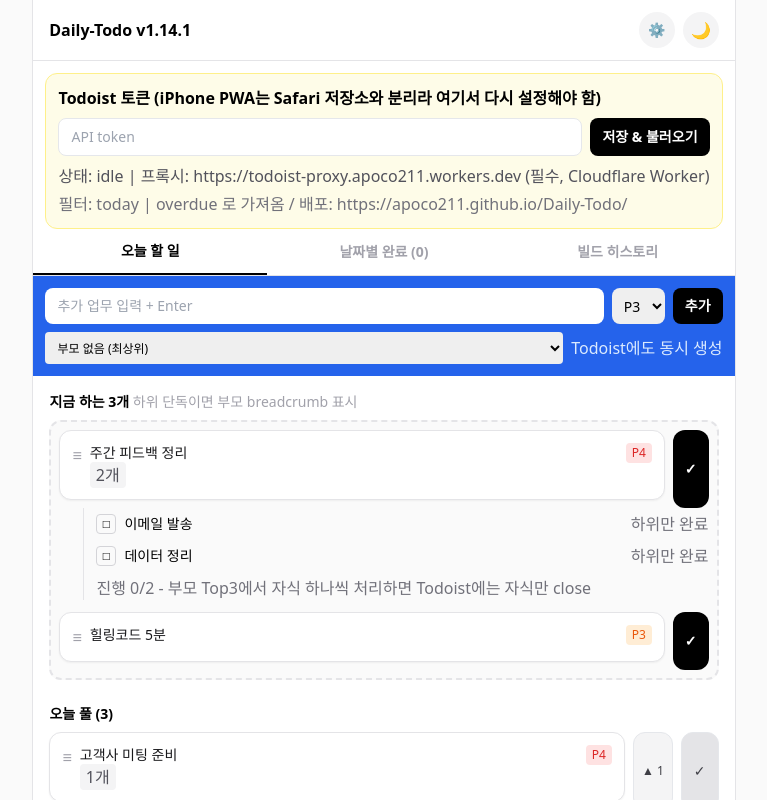
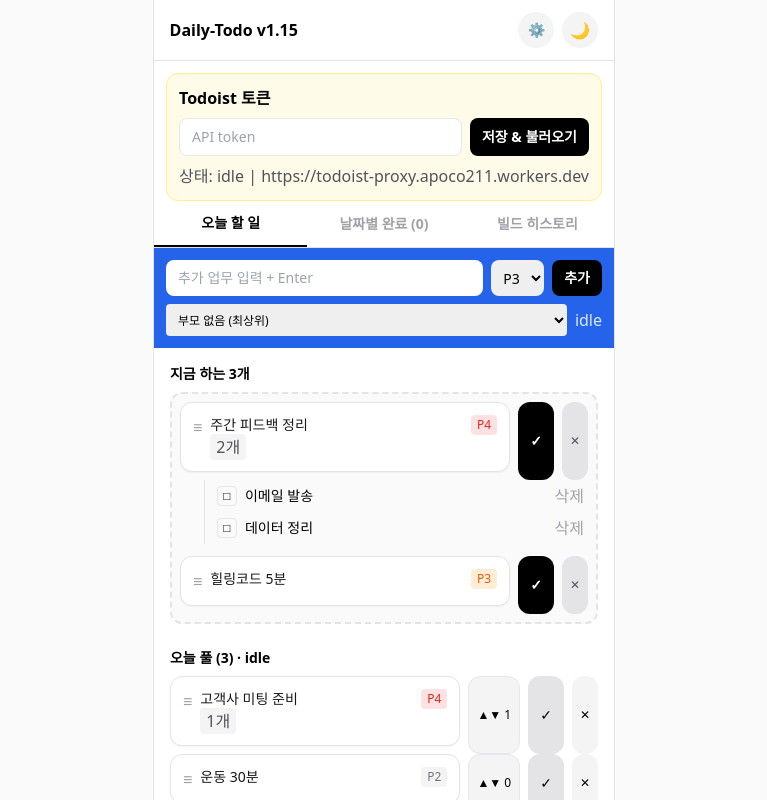
Before and after one commit to apoco211/Daily-Todo, a React (Vite) app: page / in a window 1280 px wide. Both pictures are taken after a click on the button "⚙️". Shown: the top 800 px of the page, without its empty margins (256-1023 px from the left). Built offline with nearby package versions, Linux system fonts and the light colour scheme.

Commit message:
Update App.jsx

```diff
--- a/src/App.jsx
+++ b/src/App.jsx
@@ -5,6 +5,7 @@ import { CSS } from "@dnd-kit/utilities";
 
 const PROXY = "https://todoist-proxy.apoco211.workers.dev";
 const TOKEN_KEY = "todoist_token";
+const REPO = "apoco211/Daily-Todo";
 
 function SortableItem({ id, task, parentContent, showBreadcrumb }) {
   const { attributes, listeners, setNodeRef, transform, transition, isDragging } = useSortable({ id });
@@ -37,21 +38,29 @@ export default function App(){
   const [token, setToken] = useState(()=> localStorage.getItem(TOKEN_KEY)||"");
   const [showToken, setShowToken] = useState(false);
   const [fetchStatus, setFetchStatus] = useState("idle");
+  const [commits, setCommits] = useState([]);
+  const [commitStatus, setCommitStatus] = useState("idle");
   const sensors = useSensors(useSensor(PointerSensor,{activationConstraint:{distance:5}}));
 
   useEffect(()=>{ document.documentElement.classList.toggle("dark", theme==="dark"); localStorage.setItem("theme", theme); },[theme]);
   useEffect(()=> localStorage.setItem("top3_ids", JSON.stringify(top3Ids)), );
   useEffect(()=> localStorage.setItem("completed_logs", JSON.stringify(logs)), [logs]);
 
+  useEffect(()=>{
+    if(activeTab!=="build") return;
+    setCommitStatus("loading");
+    fetch(`https://api.github.com/repos/${REPO}/commits?per_page=30`)
+     .then(async r=>{ const t=await r.text(); if(!r.ok) throw new Error(t.slice(0,200)); return JSON.parse(t); })
+     .then(d=>{ setCommits(d); setCommitStatus(`success:${d.length}`); })
+     .catch(e=> setCommitStatus(`error:${e.message}`));
+  },[activeTab]);
+
   const fetchWithProxy = async (endpoint, options={}) => {
     const res = await fetch(`${PROXY}${endpoint}`, {
-     ...options,
+    ...options,
       headers: { Authorization: `Bearer ${token}`, "Content-Type":"application/json",...(options.headers||{}) }
     });
-    if(!res.ok) {
-      const txt = await res.text();
-      throw new Error(`HTTP ${res.status} ${txt.slice(0,200)}`);
-    }
+    if(!res.ok) { const txt=await res.text(); throw new Error(`HTTP ${res.status} ${txt.slice(0,200)}`); }
     return res.json();
   };
 
@@ -61,23 +70,13 @@ export default function App(){
       setFetchStatus("loading...");
       const data = await fetch(`${PROXY}/tasks/filter?query=today%20%7C%20overdue`, {
         headers: { Authorization: `Bearer ${tk}` }
-      }).then(async r=>{
-        const txt = await r.text();
-        if(!r.ok) throw new Error(`${r.status} ${txt.slice(0,200)}`);
-        return JSON.parse(txt);
-      });
-      const results = data.results || data || [];
-      if(results.length===0){ setFetchStatus("empty: Todoist에 today가 0개"); return; }
+      }).then(async r=>{ const txt=await r.text(); if(!r.ok) throw new Error(`${r.status} ${txt.slice(0,300)}`); return JSON.parse(txt); });
+      const results = data.results || [];
+      if(results.length===0){ setFetchStatus("empty: today 0개"); return; }
       const mapped = results.map(t=> ({ id: t.id, content: t.content, priority: t.priority||1, parent_id: t.parent_id||null }));
       setTasks(mapped);
-      if(top3Ids.length===0){
-        setTop3Ids(mapped.filter(t=>!t.parent_id).slice(0,2).map(t=>t.id));
-      }
-      setFetchStatus(`success:${mapped.length}개 로드됨`);
-    } catch(e){
-      setFetchStatus(`error:Load failed - ${e.message}`);
-      console.error(e);
-    }
+      setFetchStatus(`success:${mapped.length}개`);
+    } catch(e){ setFetchStatus(`error:Load failed - ${e.message}`); }
   };
 
   useEffect(()=>{
@@ -100,11 +99,9 @@ export default function App(){
 
   const taskMap = useMemo(()=> Object.fromEntries(tasks.map(t=>[t.id,t])), [tasks]);
   const tasksWithMeta = useMemo(()=> tasks.map(t=> ({
-   ...t,
-    parentContent: t.parent_id? taskMap[t.parent_id]?.content : null,
+  ...t, parentContent: t.parent_id? taskMap[t.parent_id]?.content : null,
     childrenCount: tasks.filter(c=>c.parent_id===t.id).length
   })), [tasks, taskMap]);
-
   const topTasks = useMemo(()=> top3Ids.map(id=> tasksWithMeta.find(t=>t.id===id)).filter(Boolean), [tasksWithMeta, top3Ids]);
   const rootTasks = useMemo(()=> tasksWithMeta.filter(t=>!t.parent_id), [tasksWithMeta]);
   const poolRoots = useMemo(()=> rootTasks.filter(t=>!top3Ids.includes(t.id)), [rootTasks, top3Ids]);
@@ -122,19 +119,17 @@ export default function App(){
 
   const completeTask = async (id)=>{
     const t = taskMap[id]; if(!t) return;
-    if(token){
-      try{ await fetchWithProxy(`/tasks/${id}/close`, {method:"POST"}); }catch(e){ console.warn("Todoist close 실패, 로컬만 처리", e); }
-    }
+    if(token){ try{ await fetchWithProxy(`/tasks/${id}/close`, {method:"POST"}); }catch(e){} }
     const log={ id, content:t.content, parentContent: t.parent_id? taskMap[t.parent_id]?.content:null, completed_at:new Date().toISOString(), dateKey:new Date().toISOString().slice(0,10) };
     setLogs(p=>[log,...p]);
-    if(!t.parent_id){
-      const children = tasks.filter(c=>c.parent_id===id);
-      if(children.length>0){
-        if(!confirm(`하위 ${children.length}개도 같이 완료할까요? (취소하면 부모만 완료)`)){ setTasks(p=>p.filter(x=>x.id!==id)); setTop3Ids(p=>p.filter(x=>x!==id)); return; }
-        children.forEach(c=>{ const cl={id:c.id, content:c.content, parentContent:t.content, completed_at:new Date().toISOString(), dateKey:log.dateKey}; setLogs(p=>[cl,...p]); });
-        setTasks(p=>p.filter(x=>x.id!==id && x.parent_id!==id));
-      } else { setTasks(p=>p.filter(x=>x.id!==id)); }
-    } else { setTasks(p=>p.filter(x=>x.id!==id)); }
+    setTasks(p=>p.filter(x=>x.id!==id && x.parent_id!==id));
+    setTop3Ids(p=>p.filter(x=>x!==id));
+  };
+
+  // 1. 삭제: 목록에서만 제거, Todoist API 호출 안함
+  const deleteLocal = (id)=>{
+    if(!confirm("목록에서만 제거할까요? (Todoist에서는 삭제 안됨)")) return;
+    setTasks(p=>p.filter(x=>x.id!==id && x.parent_id!==id));
     setTop3Ids(p=>p.filter(x=>x!==id));
   };
 
@@ -142,26 +137,18 @@ export default function App(){
     if(!newContent.trim()) return;
     const newId=Date.now().toString();
     const nt={ id:newId, content:newContent.trim(), priority:newPriority, parent_id:newParent||null };
-    if(token){
-      try{
-        const created = await fetchWithProxy(`/tasks`, {method:"POST", body: JSON.stringify({content: nt.content, priority: nt.priority, parent_id: nt.parent_id||undefined, due_string:"today"})});
-        nt.id = created.id || newId;
-      }catch(e){ console.warn("Todoist 생성 실패, 로컬만", e); }
-    }
-    setTasks(p=>[...p, nt]);
-    setNewContent(""); setNewParent("");
+    if(token){ try{ const created=await fetchWithProxy(`/tasks`, {method:"POST", body: JSON.stringify({content: nt.content, priority: nt.priority, parent_id: nt.parent_id||undefined, due_string:"today"})}); nt.id=created.id||newId; }catch(e){} }
+    setTasks(p=>[...p, nt]); setNewContent(""); setNewParent("");
   };
 
-  const groupedLogs = useMemo(()=>{
-    const g={}; logs.forEach(l=>{ if(!g[l.dateKey]) g[l.dateKey]=[]; g[l.dateKey].push(l); }); return Object.entries(g).sort((a,b)=> b[0].localeCompare(a[0]));
-  },[logs]);
+  const groupedLogs = useMemo(()=>{ const g={}; logs.forEach(l=>{ if(!g[l.dateKey]) g[l.dateKey]=[]; g[l.dateKey].push(l); }); return Object.entries(g).sort((a,b)=> b[0].localeCompare(a[0])); },[logs]);
 
   return (
     <div className={theme}>
       <div className="min-h-screen bg-zinc-50 dark:bg-black flex justify-center">
         <div className="w- bg-white dark:bg-zinc-950 min-h-screen border-x border-zinc-200 dark:border-zinc-800 flex flex-col">
           <div className="sticky top-0 z-30 bg-white/90 dark:bg-zinc-950/90 backdrop-blur border-b border-zinc-200 dark:border-zinc-800 px-4 py-3 flex justify-between items-center">
-            <span className="font-bold dark:text-white">Daily-Todo v1.14.1</span>
+            <span className="font-bold dark:text-white">Daily-Todo v1.15</span>
             <div className="flex gap-2">
               <button onClick={()=> setShowToken(!showToken)} className="w-9 h-9 rounded-full bg-zinc-100 dark:bg-zinc-800 dark:text-white flex items-center justify-center text-sm">⚙️</button>
               <button onClick={()=> setTheme(theme==="light"?"dark":"light")} className="w-9 h-9 rounded-full bg-zinc-100 dark:bg-zinc-800 flex items-center justify-center">{theme==="light"?"🌙":"☀️"}</button>
@@ -170,13 +157,12 @@ export default function App(){
 
           {showToken && (
             <div className="mx-3 mt-3 p-3 rounded-xl border bg-yellow-50 dark:bg-zinc-900 dark:border-zinc-700 border-yellow-200">
-              <div className="text- font-bold dark:text-white mb-2">Todoist 토큰 (iPhone PWA는 Safari 저장소와 분리라 여기서 다시 설정해야 함)</div>
+              <div className="text- font-bold dark:text-white mb-2">Todoist 토큰</div>
               <div className="flex gap-2">
                 <input value={token} onChange={e=>setToken(e.target.value)} type="password" placeholder="API token" className="flex-1 px-3 py-2 rounded-lg border text-sm text-black"/>
                 <button onClick={()=>{ localStorage.setItem(TOKEN_KEY, token); setShowToken(false); loadTodoist(token); }} className="px-3 bg-black dark:bg-white text-white dark:text-black rounded-lg text-sm font-bold">저장 & 불러오기</button>
               </div>
-              <div className="text- mt-2 dark:text-zinc-300 text-zinc-600">상태: {fetchStatus} | 프록시: {PROXY} (필수, Cloudflare Worker)</div>
-              <div className="text- mt-1 text-zinc-500">필터: today | overdue 로 가져옴 / 배포: https://apoco211.github.io/Daily-Todo/</div>
+              <div className="text- mt-2 dark:text-zinc-300 text-zinc-600">상태: {fetchStatus} | {PROXY}</div>
             </div>
           )}
 
@@ -194,33 +180,35 @@ export default function App(){
             </div>
             <div className="flex gap-2 mt-2">
               <select value={newParent} onChange={e=>setNewParent(e.target.value)} className="flex-1 px-2 py-1 rounded text-xs text-black"><option value="">부모 없음 (최상위)</option>{rootTasks.map(r=><option key={r.id} value={r.id}>{r.content} 하위로</option>)}</select>
-              <span className="text- text-blue-100 py-1">Todoist에도 동시 생성 {fetchStatus.startsWith("success")?`· ${fetchStatus}`:""}</span>
+              <span className="text- text-blue-100 py-1">{fetchStatus}</span>
             </div>
           </div>
 
           {activeTab==="today" && (
             <DndContext sensors={sensors} collisionDetection={closestCenter} onDragStart={e=>setActiveId(e.active.id)} onDragEnd={handleDragEnd}>
               <div className="p-4 flex-1">
-                <h2 className="font-bold text-sm mb-2 dark:text-white">지금 하는 3개 <span className="font-normal text-zinc-400">하위 단독이면 부모 breadcrumb 표시</span></h2>
+                <h2 className="font-bold text-sm mb-2 dark:text-white">지금 하는 3개</h2>
                 <SortableContext items={top3Ids} strategy={verticalListSortingStrategy}>
                   <div id="top-container" className="min-h- p-2 rounded-xl bg-zinc-50 dark:bg-zinc-900 border-2 border-dashed border-zinc-200 dark:border-zinc-700 mb-6">
                     {topTasks.length===0 && <div className="text-center text-zinc-400 text-sm py-8">아래에서 드래그해서 올려보세요!</div>}
                     {topTasks.map(t=> {
                       const children = tasksWithMeta.filter(c=>c.parent_id===t.id);
-                      const showBread =!!t.parent_id &&!top3Ids.includes(t.parent_id);
                       return (
                         <div key={t.id}>
-                          <div className="flex gap-2"><div className="flex-1"><SortableItem id={t.id} task={t} parentContent={t.parentContent} showBreadcrumb={showBread}/></div><button onClick={()=>completeTask(t.id)} className="h- px-3 bg-black dark:bg-white text-white dark:text-black rounded-xl text-sm font-bold">✓</button></div>
-                          {children.length>0 &&!t.parent_id && (
+                          <div className="flex gap-2">
+                            <div className="flex-1"><SortableItem id={t.id} task={t} parentContent={t.parentContent} showBreadcrumb={!!t.parent_id}/></div>
+                            <button onClick={()=>completeTask(t.id)} className="h- px-3 bg-black dark:bg-white text-white dark:text-black rounded-xl text-sm font-bold">✓</button>
+                            <button onClick={()=>deleteLocal(t.id)} className="h- px-2 bg-zinc-200 dark:bg-zinc-800 dark:text-white text-zinc-600 rounded-xl text-xs">✕</button>
+                          </div>
+                          {children.length>0 && (
                             <div className="ml-6 border-l border-zinc-200 dark:border-zinc-700 pl-3 mb-3">
                               {children.map(c=> (
                                 <div key={c.id} className="flex gap-2 items-center py-1">
-                                  <button onClick={()=>completeTask(c.id)} className="w-5 h-5 border border-zinc-300 dark:border-zinc-500 rounded flex items-center justify-center text-xs dark:text-zinc-200">□</button>
+                                  <button onClick={()=>completeTask(c.id)} className="w-5 h-5 border rounded flex items-center justify-center text-xs dark:text-zinc-200">□</button>
                                   <span className="text-sm flex-1 dark:text-zinc-100">{c.content}</span>
-                                  <span className="text- text-zinc-500 dark:text-zinc-400">하위만 완료</span>
+                                  <button onClick={()=>deleteLocal(c.id)} className="text- text-zinc-400 px-1">삭제</button>
                                 </div>
                               ))}
-                              <div className="text- text-zinc-500 dark:text-zinc-400 mt-1">진행 0/{children.length} - 부모 Top3에서 자식 하나씩 처리하면 Todoist에는 자식만 close</div>
                             </div>
                           )}
                         </div>
@@ -229,7 +217,7 @@ export default function App(){
                   </div>
                 </SortableContext>
 
-                <h2 className="font-bold text-sm mb-2 dark:text-white">오늘 풀 ({poolRoots.length}) {fetchStatus==="loading"?"· 불러오는 중...":fetchStatus.startsWith("error")?`· ${fetchStatus}`:""}</h2>
+                <h2 className="font-bold text-sm mb-2 dark:text-white">오늘 풀 ({poolRoots.length}) · {fetchStatus}</h2>
                 <SortableContext items={poolRoots.map(t=>t.id)} strategy={verticalListSortingStrategy}>
                   <div>
                     {poolRoots.map(r=>{
@@ -237,38 +225,30 @@ export default function App(){
                       const isExp = expanded.has(r.id);
                       return (
                         <div key={r.id}>
-                          <div className="flex gap-2"><div className="flex-1"><SortableItem id={r.id} task={r}/></div><button onClick={()=>setExpanded(s=>{const n=new Set(s); if(n.has(r.id)) n.delete(r.id); else n.add(r.id); return n;})} className="h- px-2 text-xs bg-zinc-100 dark:bg-zinc-800 dark:text-zinc-100 text-zinc-700 rounded-xl border dark:border-zinc-600">{isExp?"▲":"▼"} {children.length}</button><button onClick={()=>completeTask(r.id)} className="h- px-3 bg-zinc-200 dark:bg-zinc-800 dark:text-zinc-100 text-zinc-700 rounded-xl text-sm border dark:border-zinc-600">✓</button></div>
-                          {isExp && children.map(c=> (
-                            <div key={c.id} className="ml-6 flex gap-2"><div className="flex-1"><SortableItem id={c.id} task={c} parentContent={r.content} showBreadcrumb={false}/></div><button onClick={()=>completeTask(c.id)} className="h- px-3 bg-zinc-100 dark:bg-zinc-800 dark:text-zinc-100 text-zinc-700 rounded-xl text-xs border dark:border-zinc-600">✓ 하위</button></div>
-                          ))}
+                          <div className="flex gap-2">
+                            <div className="flex-1"><SortableItem id={r.id} task={r}/></div>
+                            <button onClick={()=>setExpanded(s=>{const n=new Set(s); if(n.has(r.id)) n.delete(r.id); else n.add(r.id); return n;})} className="h- px-2 text-xs bg-zinc-100 dark:bg-zinc-800 dark:text-zinc-100 rounded-xl border">▲▼ {children.length}</button>
+                            <button onClick={()=>completeTask(r.id)} className="h- px-3 bg-zinc-200 dark:bg-zinc-800 rounded-xl text-sm">✓</button>
+                            <button onClick={()=>deleteLocal(r.id)} className="h- px-2 bg-zinc-100 dark:bg-zinc-800 dark:text-white rounded-xl text-xs">✕</button>
+                          </div>
                         </div>
                       );
                     })}
                   </div>
                 </SortableContext>
               </div>
-              <DragOverlay>{activeId? <div className="p-3 bg-white dark:bg-zinc-900 shadow-xl rounded-xl border text-sm dark:text-white">{taskMap[activeId]?.parent_id? `${taskMap[taskMap[activeId].parent_id]?.content} ▸ ` : ""}{taskMap[activeId]?.content}</div> : null}</DragOverlay>
+              <DragOverlay>{activeId? <div className="p-3 bg-white dark:bg-zinc-900 shadow-xl rounded-xl border text-sm dark:text-white">{taskMap[activeId]?.content}</div> : null}</DragOverlay>
             </DndContext>
-          )}
-
-          {activeTab==="history" && (
-            <div className="p-4">
-              {groupedLogs.length===0 && <div className="text-sm text-zinc-400">아직 완료 없음</div>}
-              {groupedLogs.map(([date, items])=> (
-                <div key={date} className="mb-6"><div className="font-semibold text-sm mb-2 dark:text-white">{date} · {items.length}개</div>{items.map((l,i)=>(<div key={i} className="p-2.5 rounded-lg bg-zinc-50 dark:bg-zinc-900 border dark:border-zinc-800 mb-2 text-sm"><span className="text-green-600 mr-2">✓</span>{l.parentContent && <span className="text- text-zinc-500 dark:text-zinc-400">{l.parentContent} ▸ </span>}<span className="dark:text-zinc-200">{l.content}</span><span className="float-right text-xs text-zinc-400">{new Date(l.completed_at).toLocaleTimeString("ko-KR",{hour:"2-digit",minute:"2-digit"})}</span></div>))}</div>
-              ))}
-            </div>
           )}
 
           {activeTab==="build" && (
             <div className="p-4 text-sm">
-              {[
-                {v:"v1.14.3", d:"2026-09-27", s:"현재", t:"프록시 https://todoist-proxy.apoco211.workers.dev/ 고정 + Load failed 상세 에러 표시 (디자인 유지)"},
-                {v:"v1.14.2", d:"2026-09-27", s:"성공", t:"Todoist API today|overdue + PWA 토큰 분리 fix + 야간모드 대비 fix"},
-                {v:"v1.14.1", d:"2026-09-27", s:"성공", t:"하위 breadcrumb + 다크토글 + 체크리스트"},
-                {v:"v1.11", d:"2026-09-26", s:"성공", t:"today|overdue 필터로 12개 복구"},
-              ].map(b=>(
-                <div key={b.v} className="border-l-2 border-zinc-200 dark:border-zinc-700 pl-3 py-2 mb-2"><div className="flex gap-2"><span className="font-bold dark:text-white">{b.v}</span><span className="text-xs px-1.5 bg-zinc-100 dark:bg-zinc-800 dark:text-zinc-200 rounded">{b.s}</span><span className="text-xs text-zinc-400">{b.d}</span></div><div className="text-zinc-600 dark:text-zinc-300 mt-1">{b.t}</div></div>
+              <div className="font-bold dark:text-white mb-2">빌드 히스토리 - GitHub 커밋 자동 {commitStatus}</div>
+              {commits.map(c=>(
+                <div key={c.sha} className="border-l-2 border-zinc-200 dark:border-zinc-700 pl-3 py-2 mb-2">
+                  <div className="flex gap-2"><span className="font-bold dark:text-white text-xs">{c.sha.slice(0,7)}</span><span className="text-xs text-zinc-400">{new Date(c.commit.author.date).toLocaleDateString("ko-KR")} {new Date(c.commit.author.date).toLocaleTimeString("ko-KR",{hour:"2-digit",minute:"2-digit"})}</span></div>
+                  <div className="text-zinc-600 dark:text-zinc-300 mt-1 whitespace-pre-wrap">{c.commit.message}</div>
+                </div>
               ))}
             </div>
           )}
```
